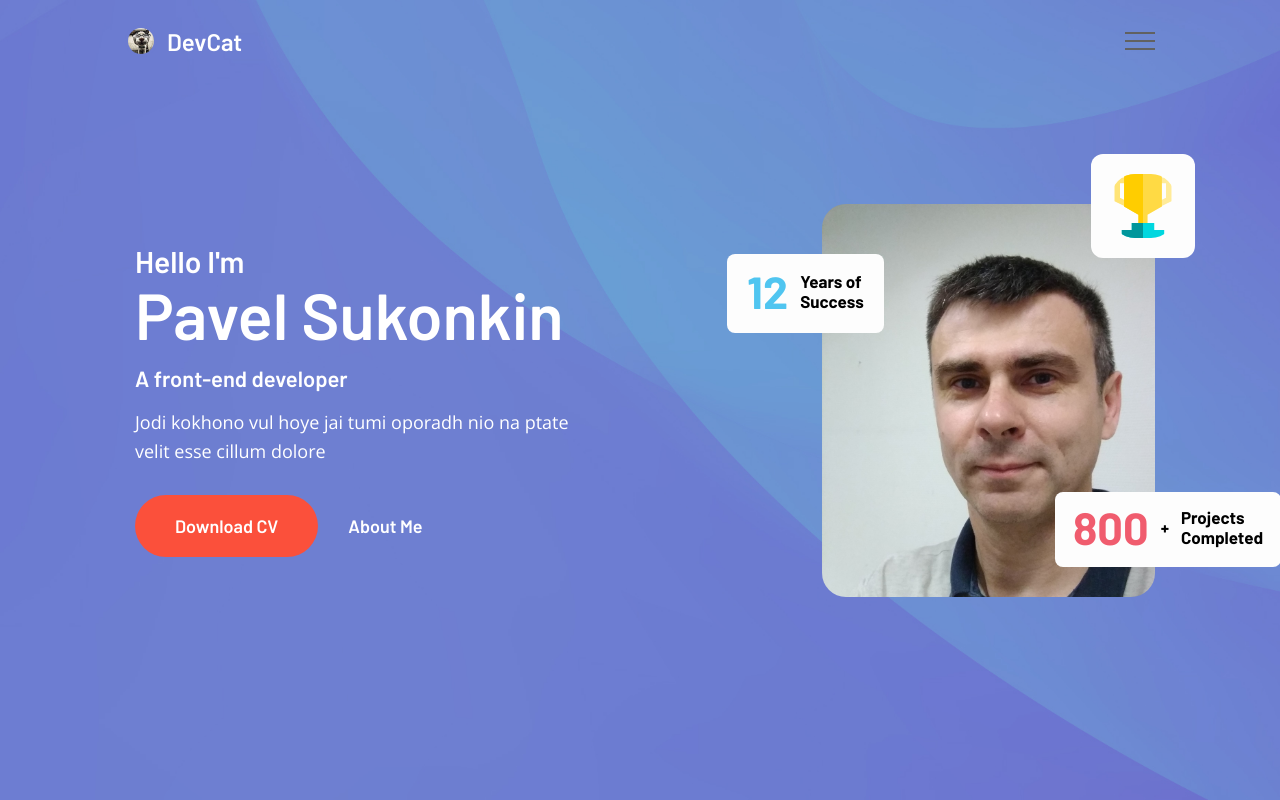
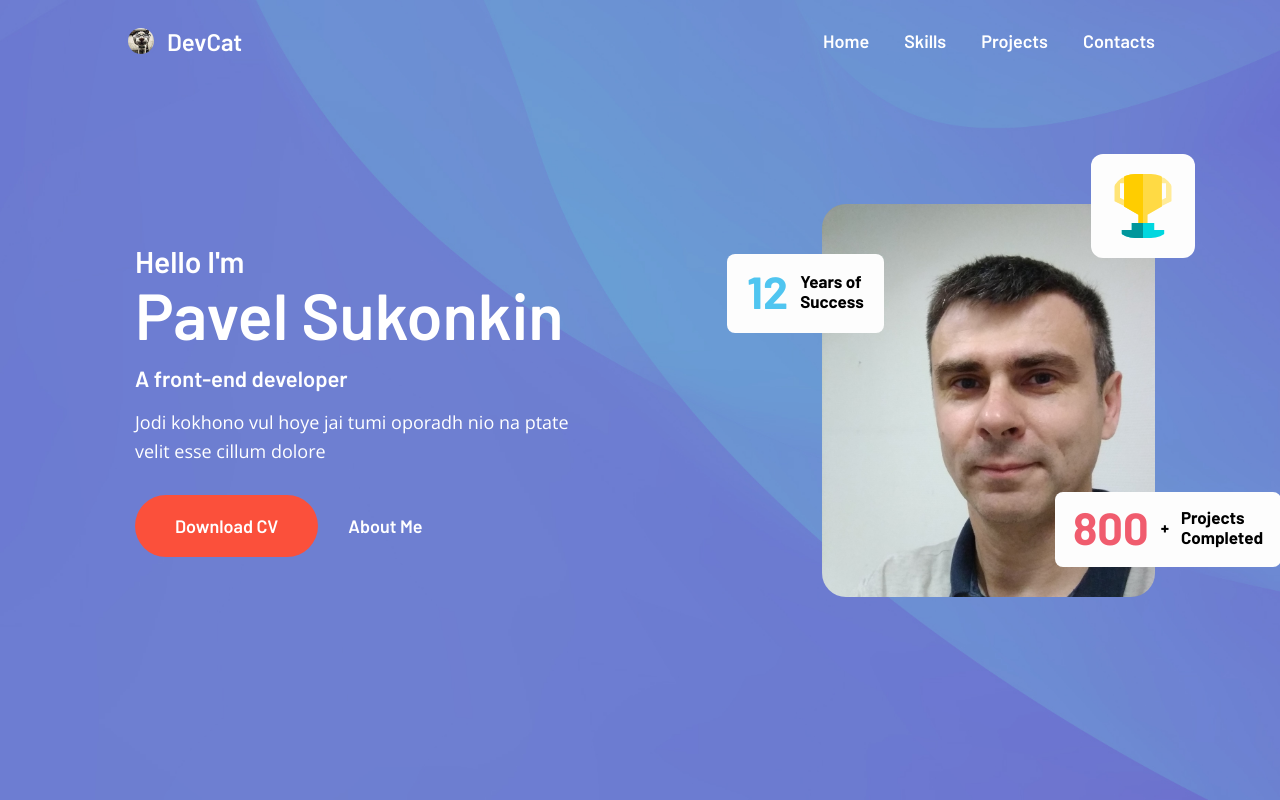
Before and after one commit to SPK80/portfolio, a React (Create React App) app: page / in a window 1280 px wide. Shown: the top 800 px of the page. Built offline with nearby package versions, Linux system fonts and the light colour scheme.

Commit message:
refactor: refactor Header, create TopMenu and NavLinks

```diff
--- a/src/header/Header.tsx
+++ b/src/header/Header.tsx
@@ -1,11 +1,12 @@
 import React from "react";
 import s from './header.module.scss'
 import logo from "../assets/logo.jpg";
-import {NavMenu} from "./navMenu/NavMenu";
+import {TopMenu} from "./topMenu/TopMenu";
+import {HamburgerMenu} from "./hamburgerMenu/HamburgerMenu";
 
 export const Header = () =>
     <header className={s.header}>
         <div className={s.logo}><img src={logo} alt=""/></div>
-        {/*<Navbar/>*/}
-        <NavMenu/>
+        <TopMenu/>
+        <HamburgerMenu/>
     </header>
--- /dev/null
+++ b/src/header/hamburgerMenu/HamburgerMenu.tsx
@@ -0,0 +1,12 @@
+import React from 'react';
+import s from "./hamburgerMenu.module.scss"
+import {NavLinks} from "../navLinks/NavLinks";
+
+export const HamburgerMenu: React.FC = () =>
+    <div className={s.hamburgerMenu}>
+        <input id="#toggle" className={s.menu__toggle} type="checkbox"/>
+        <label className={s.menu__btn} htmlFor="toggle">
+            <span></span>
+        </label>
+        <NavLinks className={s.menu__box}/>
+    </div>
--- a/src/header/navMenu/navMenu.module.scss
+++ b/src/header/hamburgerMenu/hamburgerMenu.module.scss
@@ -1,6 +1,9 @@
+@import '../../common/styles/sass/variables';
+@import '../../common/styles/sass/mixins';
+
 $menu__btn_size: 30px;
 .hamburgerMenu {
-  display: flex;
+  display: none;
 
   .menu__toggle {
     opacity: 0;
@@ -88,7 +91,6 @@ $menu__btn_size: 30px;
 
     transition-duration: .25s;
 
-
     a {
       display: block;
       padding: 12px 24px;
@@ -109,5 +111,9 @@ $menu__btn_size: 30px;
     }
   }
 
-
+  @media screen and (max-width: $mid-screen-width) {
+    & {
+      display: flex;
+    }
+  }
 }
--- a/src/header/header.module.scss
+++ b/src/header/header.module.scss
@@ -1,5 +1,5 @@
-@import '../common/styles/sass/variables';
-@import '../common/styles/sass/mixins';
+@import "src/common/styles/sass/variables";
+@import "src/common/styles/sass/mixins";
 
 .header {
   @include boundingContainer();
--- /dev/null
+++ b/src/header/navLinks/NavLinks.tsx
@@ -0,0 +1,9 @@
+import React from "react";
+
+export const NavLinks: React.FC<{ className?: string | undefined }> = ({className}) =>
+    <ul className={className}>
+        <li><a href={"#main"}>Home</a></li>
+        <li><a href={"#skills"}>Skills</a></li>
+        <li><a href={"#projects"}>Projects</a></li>
+        <li><a href={"#contacts"}>Contacts</a></li>
+    </ul>
--- a/src/header/navMenu/NavMenu.tsx
+++ /dev/null
@@ -1,21 +0,0 @@
-import React from 'react';
-import s from "./navMenu.module.scss"
-
-export const NavMenu: React.FC = () => {
-    return (
-        <div className={s.hamburgerMenu}>
-            <input id="#toggle" className={s.menu__toggle} type="checkbox"/>
-            <label className={s.menu__btn} htmlFor="toggle">
-                <span></span>
-            </label>
-
-            <ul className={s.menu__box}>
-                <li><a href={"#main"}>Home</a></li>
-                <li><a href={"#skills"}>Skills</a></li>
-                <li><a href={"#projects"}>Projects</a></li>
-                <li><a href={"#contacts"}>Contacts</a></li>
-
-            </ul>
-        </div>
-    )
-}
--- a/src/common/components/navbar/navbar.module.scss
+++ b/src/header/navbar/navbar.module.scss
@@ -1,5 +1,5 @@
-@import "src/common/styles/sass/variables";
-@import "src/common/styles/sass/mixins";
+@import "../../common/styles/sass/variables";
+@import "../../common/styles/sass/mixins";
 
 .navbar {
   //padding: 0 40px;
--- /dev/null
+++ b/src/header/topMenu/TopMenu.tsx
@@ -0,0 +1,8 @@
+import React from 'react';
+import s from "./topMenu.module.scss"
+import {NavLinks} from "../navLinks/NavLinks";
+
+export const TopMenu: React.FC = () =>
+    <div className={s.topMenu}>
+        <NavLinks className={s.menuBox}/>
+    </div>
--- /dev/null
+++ b/src/header/topMenu/topMenu.module.scss
@@ -0,0 +1,28 @@
+@import "../../common/styles/sass/variables";
+@import "../../common/styles/sass/mixins";
+
+.topMenu {
+
+  .menuBox {
+    display: flex;
+    width: 100%;
+    justify-content: right;
+    font-family: $font-family-extra;
+    font-weight: 600;
+    font-size: 18px;
+    letter-spacing: 0;
+    color: $third-color;
+
+    a {
+      width: fit-content;
+      margin-left: 35px;
+      cursor: pointer;
+    }
+  }
+
+  @media screen and (max-width: $mid-screen-width) {
+    & {
+      display: none;
+    }
+  }
+}
--- a/src/main/main.module.scss
+++ b/src/main/main.module.scss
@@ -1,5 +1,6 @@
-@import '../common/styles/sass/variables';
-@import '../common/styles/sass/mixins';
+@import "src/common/styles/sass/variables";
+@import "src/common/styles/sass/mixins";
+
 
 @mixin decor() {
   position: absolute;
```
Also changed, not shown: src/header/navbar/Navbar.tsx (renamed from src/common/components/navbar/Navbar.tsx).
